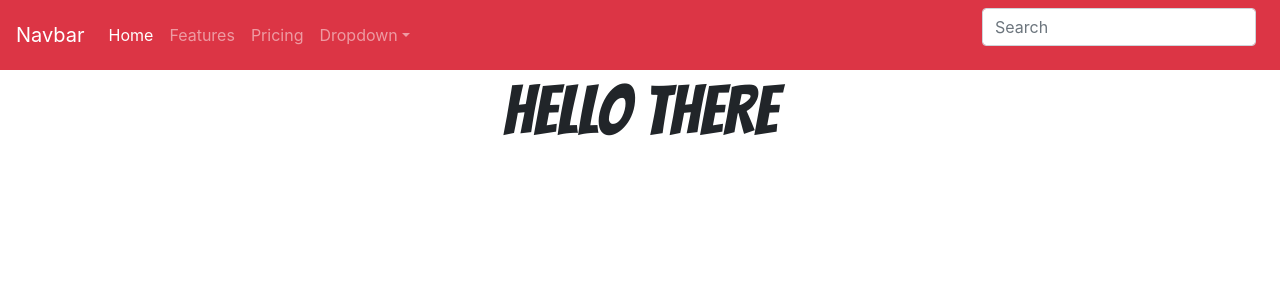
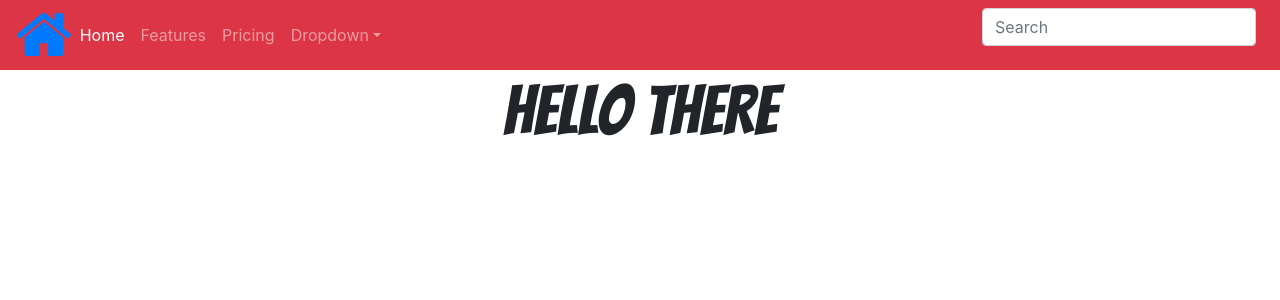
Before and after one commit to adriankiprono/jobs-project, a Django app: page / in a window 1280 px wide. Shown: the top 300 px of the page. Run offline with Django 3.2, Linux system fonts and the light colour scheme; some libraries are stand-ins or nearby versions.

```diff
--- a/employer/templates/navbar.html
+++ b/employer/templates/navbar.html
@@ -10,7 +10,8 @@
 <nav class="navbar navbar-expand-lg bg-danger navbar-dark">
 
     <!-- Navbar brand -->
-    <a class="navbar-brand" href="{%url 'index'%}" class="fa fa-home fa-lg">Navbar</a>
+    <!-- <a class="navbar-brand" href="{%url 'index'%}" class="fa fa-home fa-lg">Navbar</a> -->
+    <a class="fa fa-home fa-lg" style="text-align: center;font-size:60px; " href="{%url 'index'%}"></a>
 
     <!-- Collapse button -->
     <button class="navbar-toggler" type="button" data-toggle="collapse" data-target="#basicExampleNav"
```
